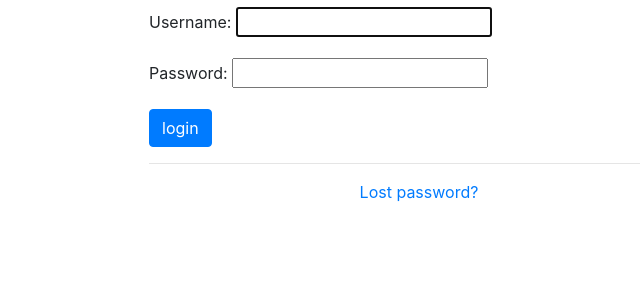
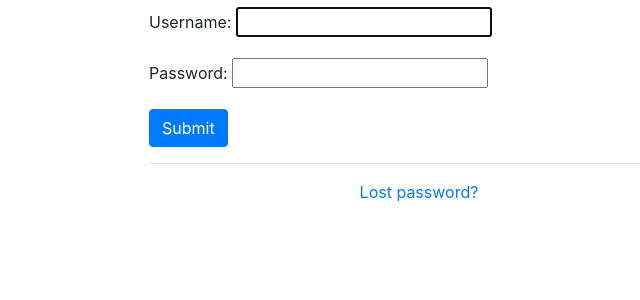
Before and after one commit to FedorYatsenko/nexua, a Django app: page /accounts/login/ in a window 1280 px wide. Shown: the part 125-425 px from the top of the page, without its empty margins (221-861 px from the left). Run offline with Django 3.2, Linux system fonts and the light colour scheme; some libraries are stand-ins or nearby versions.

Commit message:
Change button name in login page

```diff
--- a/templates/registration/login.html
+++ b/templates/registration/login.html
@@ -37,7 +37,7 @@
             {% endif %}
 
             <div>
-              <input type="submit" value="login" class="btn btn-primary" />
+              <input type="submit" value="Submit" class="btn btn-primary" />
               <input type="hidden" name="next" value="{{ next }}" />
             </div>
             </form>
```
